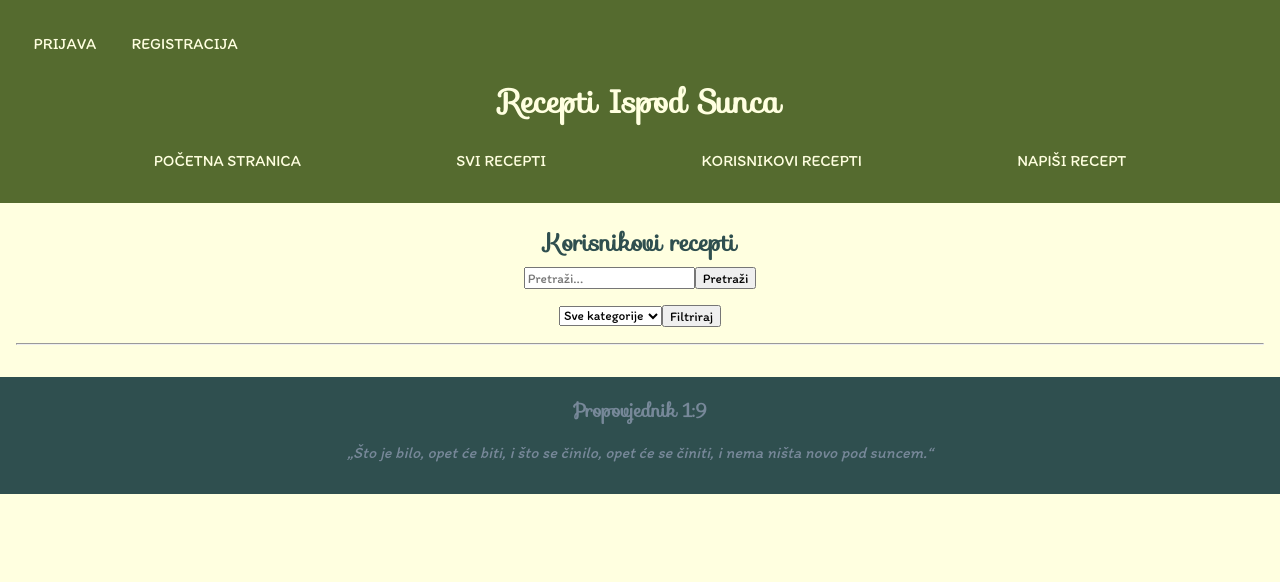
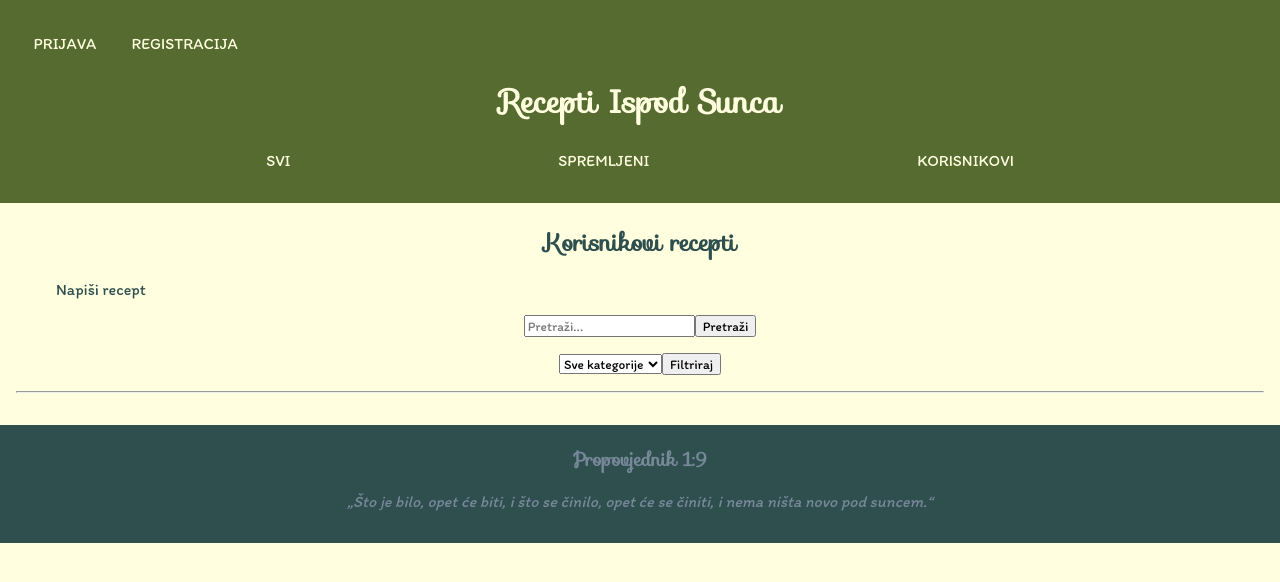
Before and after one commit to FilipKacic/ReceptiIspodSunca, a Django app: page /main/user_recipes in a window 1280 px wide. Shown: the top 582 px of the page. Run offline with Django 3.2, Linux system fonts and the light colour scheme.

Commit message:
male promjene ideje

```diff
--- a/main/urls.py
+++ b/main/urls.py
@@ -8,8 +8,7 @@ from django.conf.urls.static import static
 app_name = 'main'
 
 urlpatterns = [
-    path('homepage', views.homepage, name='homepage'),
-    path('all_recipes', views.all_recipes, name='all_recipes'),
+    path('recipes_under_the_sun', views.all_recipes, name='all_recipes'),
     path('user_recipes', views.user_recipes, name='user_recipes'),
     path('edit_recipe/<int:recipe_id>/', user_edit_recipe, name='user_edit_recipe'),
     path('delete_recipe/<int:recipe_id>/', user_delete_recipe, name='user_delete_recipe'),
--- a/templates/base_generic.html
+++ b/templates/base_generic.html
@@ -31,10 +31,9 @@
         <h1>Recepti Ispod Sunca</h1>
             <nav>
                 <ul>
-                    <li><a href="/main/homepage">Početna stranica</a></li>
-                    <li><a href="/main/all_recipes">Svi recepti</a></li>
-                    <li><a href="/main/user_recipes">Korisnikovi recepti</a></li>
-                    <li><a href="/main/write_a_recipe">Napiši recept</a></li>
+                    <li><a href="/main/recipes_under_the_sun">Svi</a></li>
+                    <li><a href="">Spremljeni</a></li>
+                    <li><a href="/main/user_recipes">Korisnikovi</a></li>
                 </ul>
             </nav>
     </header>
--- a/templates/main/user_recipes.html
+++ b/templates/main/user_recipes.html
@@ -1,6 +1,9 @@
 {% extends "base_generic.html" %}
 {% block content %}
     <h2>Korisnikovi recepti</h2>
+    <ul>
+        <li><a href="/main/write_a_recipe">Napiši recept</a></li>
+    </ul>
     <form method="GET" class="form-group">
         <input type="text" name="search_query" placeholder="Pretraži...">
         <button type="submit">Pretraži</button>
```
Also changed, not shown: templates/main/homepage.html (deleted, +0 -11 lines).
